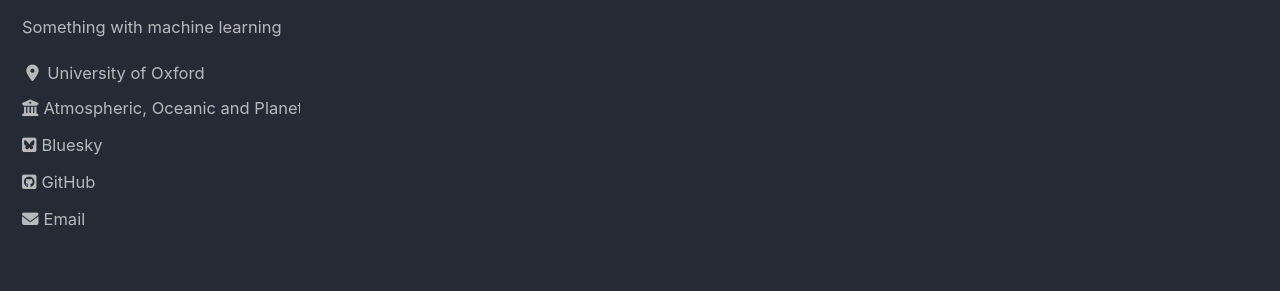
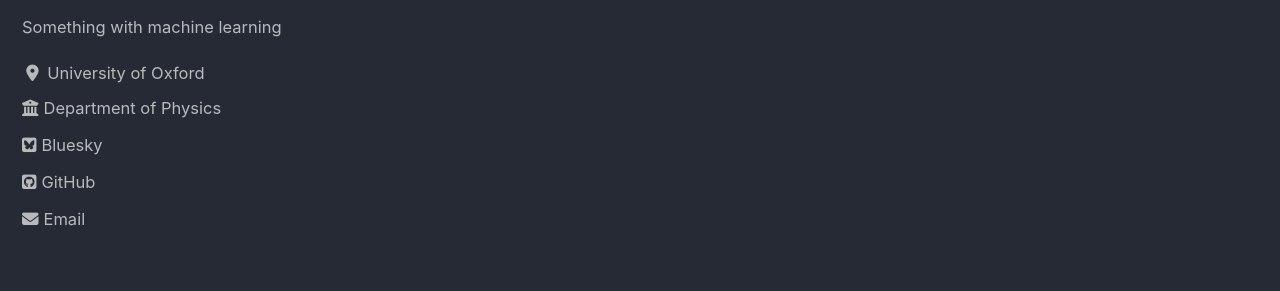
Before and after one commit to climate-modelling/climate-modelling.github.io, a Jekyll site: the page built from _pages/media.md, in a window 1280 px wide. Shown: the part 285-576 px from the top of the page. Built offline with Jekyll 4.4.1, drawn with Linux system fonts in a browser that asks for light colours; cached includes are drawn as plain includes.

Commit message:
more icons updated

```diff
--- a/_config.yml
+++ b/_config.yml
@@ -120,7 +120,7 @@
     - label: "Email"
       icon: "fa-solid fa-envelope"
       # url: "mailto:sonnewald@ucdavis.edu"
-    - label: "Atmospheric, Oceanic and Planetary Physics"
+    - label: "Department of Physics"
       icon: "fa-solid fa-building-columns"
       url: "https://www.physics.ox.ac.uk/our-people/kloewer"
     - label: "Bluesky"
```
